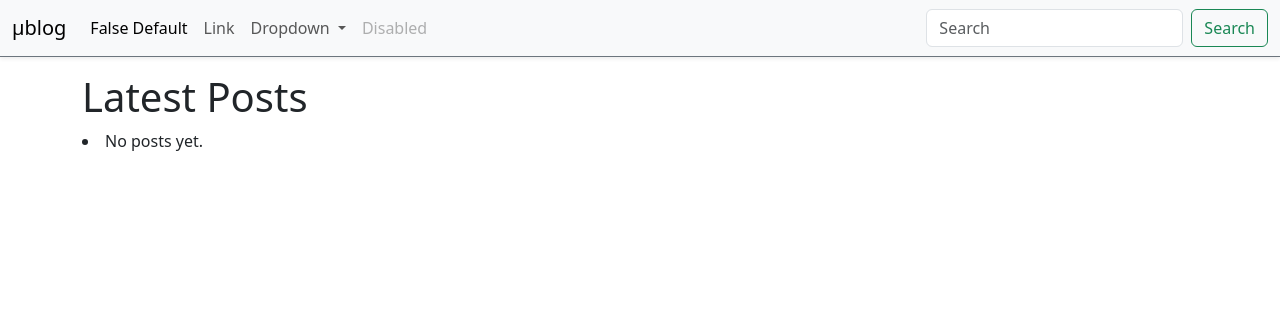
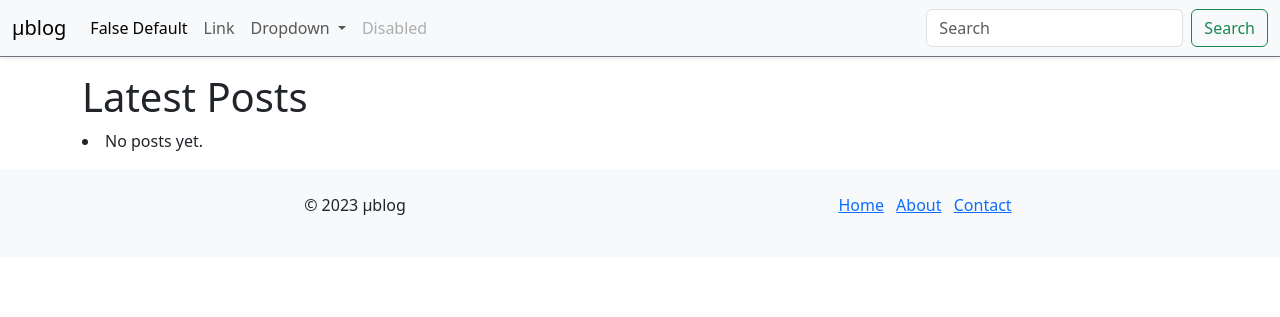
Before and after one commit to anthonymarkreynolds/django-microblog, a Django app: page /posts/ in a window 1280 px wide. Shown: the top 317 px of the page. Run offline with Django 4.2, Linux system fonts and the light colour scheme; data that the repository does not hold is empty; some libraries are stand-ins or nearby versions.

Commit message:
improve card layout, add footer, add custom_timsince filter

```diff
--- a/posts/templates/posts/post_confirm_delete.html
+++ b/posts/templates/posts/post_confirm_delete.html
@@ -7,6 +7,7 @@
   <form action="{% url 'posts:post-delete' post.pk %}" method="post" class="d-inline">
     {% csrf_token %}
     <button type="submit" class="btn btn-danger">Delete</button>
+    <a href="{% url 'posts:post-detail' pk=object.pk %}" class="btn btn-secondary">Cancel</a>
   </form>
 {% endif %}
 {% endblock %}
--- a/posts/templates/posts/post_list.html
+++ b/posts/templates/posts/post_list.html
@@ -1,14 +1,16 @@
 {% extends 'base.html' %}
+{% load custom_filters %}
 
 {% block content %}
   <h1>Latest Posts</h1>
   <div class="row row-cols-1 row-cols-lg-2 g-2">
     {% for post in latest_posts %}
-      <div class="px-2 col">
-        <div class="card shadow-sm border-secondary">
+      <div class=" col">
+        <div class="card shadow-sm border-secondary" style="height: 100%;">
           <div class="card-body">
             <h5 class="card-title">{{ post.title }}</h5>
             <h6 class="card-subtitle mb-2 text-body-secondary">Author: {{post.author}}</h6>
+            <h6 class="card-subtitle mb-2 text-body-secondary">Posted: {{post.created_at|custom_timesince}} ago</h6>
             <h6 class="card-subtitle mb-2 text-body-secondary">Likes: {{post.get_like_count}}</h6>
             <hr>
             <div class="card-text">{{post.html|safe|truncatewords:10}}</div>
--- a/posts/views.py
+++ b/posts/views.py
@@ -8,10 +8,12 @@ from django.contrib.auth.mixins import UserPassesTestMixin, LoginRequiredMixin
 from .models import Post, Like
 from .forms import PostForm
 
+
 class PostAuthorMixin(UserPassesTestMixin):
     def test_func(self):
         post = self.get_object()
         return self.request.user == post.author
+
 
 def post_list(request):
     latest_posts = Post.objects.order_by('-created_at')[:10]
--- a/templates/base.html
+++ b/templates/base.html
@@ -71,5 +71,22 @@
         {% block content %}
         {% endblock %}
     </div class="container">
+    <footer class="bg-light py-4 mt-2">
+      <div class="container text-center">
+        <div class="row">
+          <div class="col-md-6">
+            <p>&copy; 2023 µblog</p>
+          </div>
+          <div class="col-md-6">
+            <ul class="list-inline">
+              <li class="list-inline-item"><a href="#">Home</a></li>
+              <li class="list-inline-item"><a href="#">About</a></li>
+              <li class="list-inline-item"><a href="#">Contact</a></li>
+            </ul>
+          </div>
+        </div>
+      </div>
+    </footer>
+
 </body>
 </html>
```
Also changed, not shown: posts/templatetags/custom_filters.py (+20 -0 lines).
